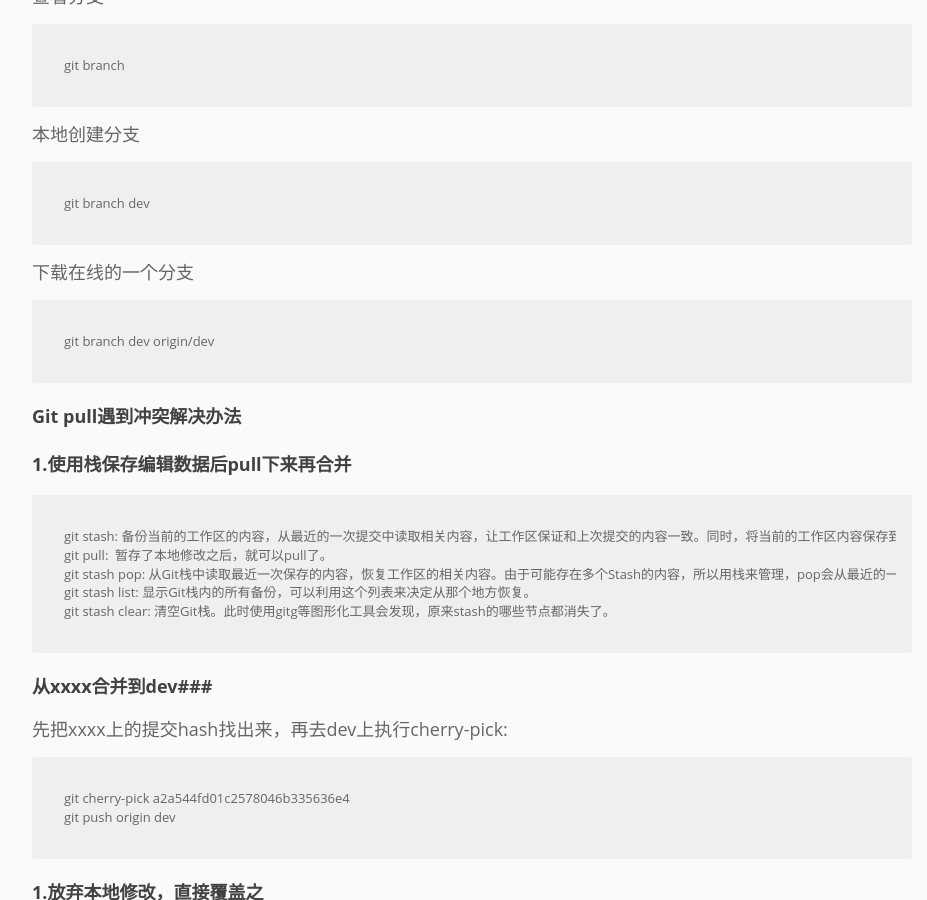
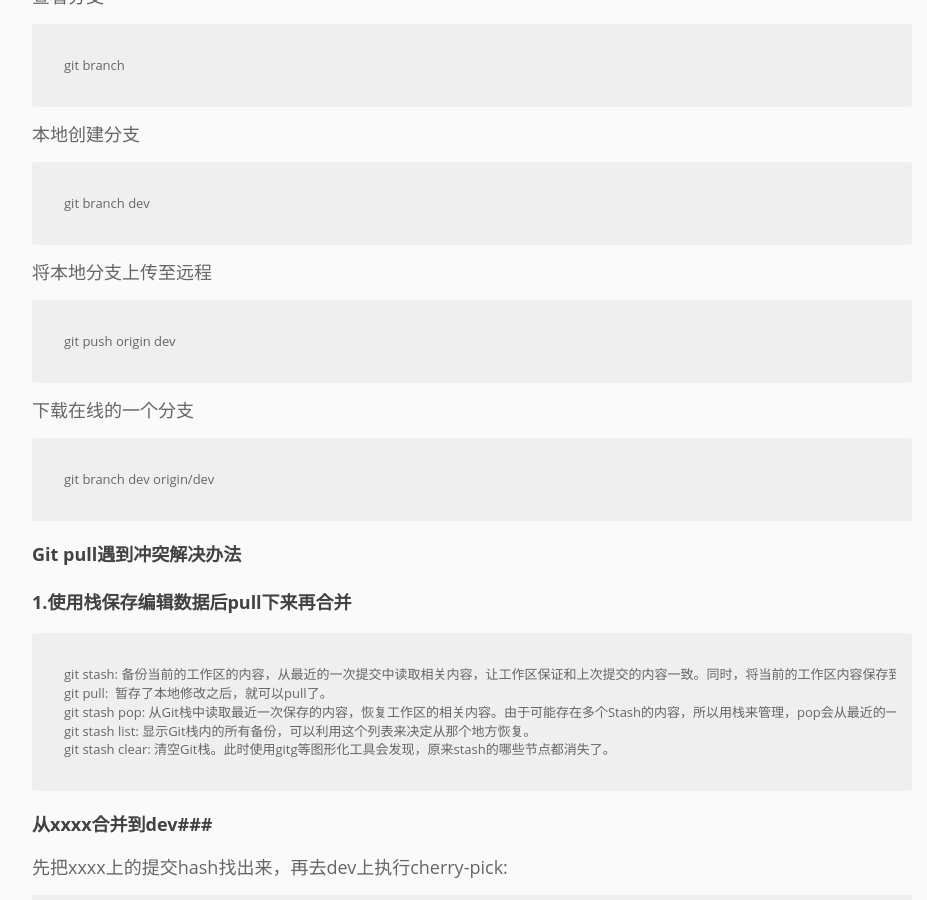
Before and after one commit to pingmalu/pingmalu.github.io, a Jekyll site: the page built from _posts/2015-11-12-git-notes.md, in a window 1280 px wide and 900 px high, scrolled down 667 px. Shown: the whole window, without its empty margins (168-1095 px from the left). Built offline with Jekyll 4.4.1, drawn with Linux system fonts in a browser that asks for light colours; Markdown is read by kramdown in place of the engine named in the settings.

Commit message:
Update 2015-11-12-git-notes.md

```diff
--- a/_posts/2015-11-12-git-notes.md
+++ b/_posts/2015-11-12-git-notes.md
@@ -20,6 +20,10 @@ title: git笔记
 本地创建分支
 
     git branch dev
+
+将本地分支上传至远程
+
+    git push origin dev
 
 下载在线的一个分支
 
```
